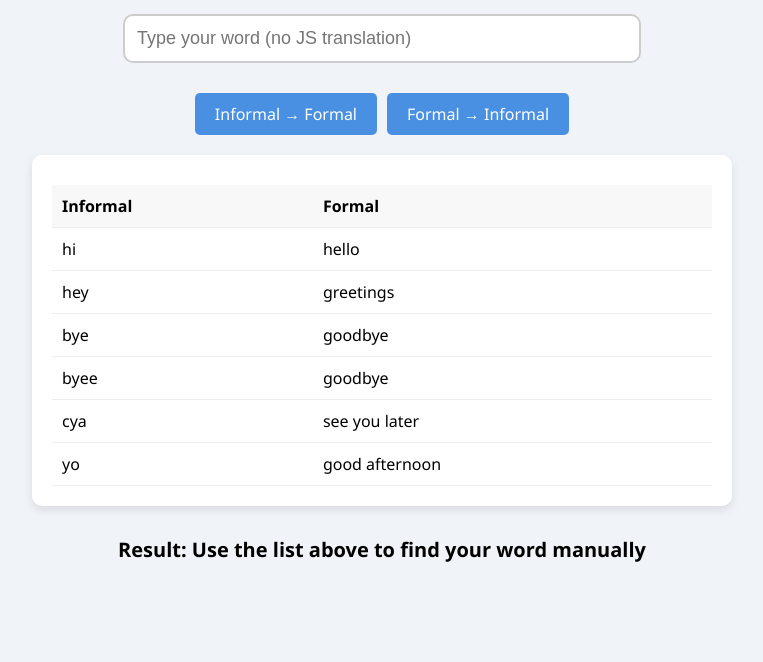
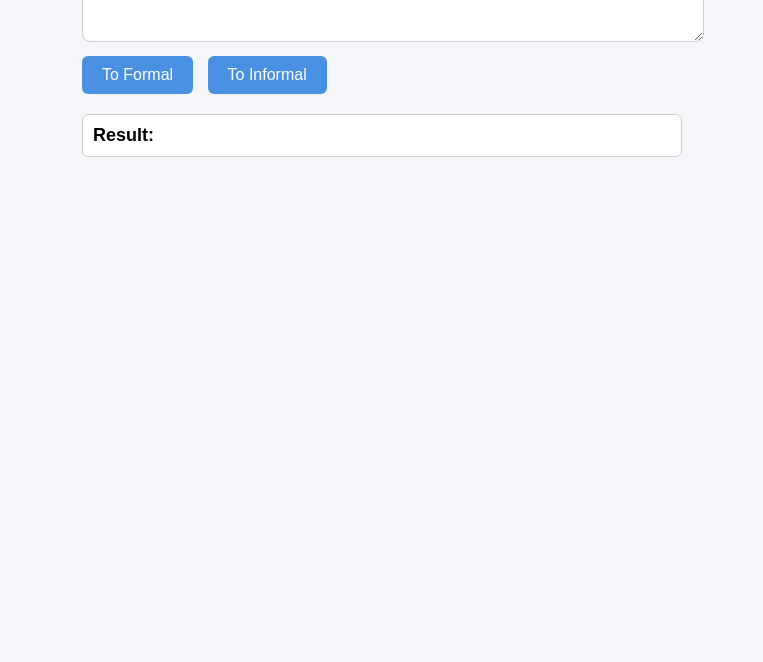
Before and after one commit to Xyy155/xyy155.sp.github.io, a plain HTML site: page index.html in a window 1280 px wide. Shown: the part 138-800 px from the top of the page, without its empty margins (258-1021 px from the left). Drawn offline with Linux system fonts and the light colour scheme.

Commit message:
Update index.html

```diff
--- a/index.html
+++ b/index.html
@@ -1,139 +1,118 @@
 <!DOCTYPE html>
 <html lang="en">
 <head>
-  <meta charset="UTF-8">
+  <meta charset="UTF-8" />
+  <meta name="viewport" content="width=device-width, initial-scale=1.0" />
   <title>IF-F Translator</title>
   <style>
     body {
-      font-family: 'Segoe UI', sans-serif;
-      background: #f0f4f8;
-      padding: 40px;
-      max-width: 700px;
+      font-family: Arial, sans-serif;
+      padding: 20px;
+      max-width: 600px;
       margin: auto;
+      background: #f4f6f9;
     }
 
     h1 {
       text-align: center;
-      font-size: 2.5em;
-      color: #333;
+      margin-bottom: 20px;
+      font-size: 2em;
     }
 
-    .input-area {
-      text-align: center;
-      margin: 30px 0;
+    textarea {
+      width: 100%;
+      height: 60px;
+      font-size: 16px;
+      padding: 10px;
+      border-radius: 8px;
+      border: 1px solid #ccc;
     }
 
-    input[type="text"] {
-      padding: 12px;
-      width: 70%;
-      font-size: 18px;
-      border-radius: 10px;
-      border: 2px solid #ccc;
+    button {
+      margin: 10px 10px 0 0;
+      padding: 10px 20px;
+      font-size: 16px;
+      background-color: #4a90e2;
+      color: white;
+      border: none;
+      border-radius: 6px;
+      cursor: pointer;
     }
 
-    .tabs {
-      display: flex;
-      justify-content: center;
-      margin-bottom: 20px;
+    button:hover {
+      background-color: #357ABD;
     }
 
-    .tab {
-      padding: 10px 20px;
-      margin: 0 5px;
-      background: #4a90e2;
-      color: white;
-      border-radius: 5px;
-      cursor: pointer;
-      transition: 0.3s;
-    }
-
-    .tab:hover {
-      background: #357ABD;
-    }
-
-    input[name="mode"] {
-      display: none;
-    }
-
-    .content {
-      display: none;
-      background: white;
-      padding: 20px;
-      border-radius: 10px;
-      box-shadow: 0 4px 10px rgba(0, 0, 0, 0.1);
-    }
-
-    #ifTof:checked ~ .contents #ifTofContent,
-    #fToif:checked ~ .contents #fToifContent {
-      display: block;
-    }
-
-    table {
-      width: 100%;
-      border-collapse: collapse;
-      margin-top: 10px;
-    }
-
-    th, td {
+    #output {
+      margin-top: 20px;
+      font-weight: bold;
+      white-space: pre-wrap;
+      font-size: 18px;
       padding: 10px;
-      text-align: left;
-      border-bottom: 1px solid #eee;
-    }
-
-    th {
-      background: #f8f8f8;
-    }
-
-    .result-label {
-      font-size: 20px;
-      font-weight: bold;
-      margin-top: 30px;
-      text-align: center;
+      border-radius: 6px;
+      background-color: #ffffff;
+      border: 1px solid #ccc;
     }
   </style>
 </head>
 <body>
+  <h1>IF-F Translator</h1>
+  <textarea id="inputText" placeholder="Type a greeting or 'list'"></textarea><br>
+  <button id="toFormalBtn">To Formal</button>
+  <button id="toInformalBtn">To Informal</button>
+  <div id="output">Result:</div>
 
-  <h1>IF-F Translator</h1>
+  <script>
+    const informalToFormal = {
+      "hi": "hello",
+      "hey": "greetings",
+      "bye": "goodbye",
+      "byee": "goodbye",
+      "cya": "see you later",
+      "yo": "good afternoon"
+    };
 
-  <div class="input-area">
-    <input type="text" placeholder="Type your word (no JS translation)">
-  </div>
+    const formalToInformal = {};
+    for (const key in informalToFormal) {
+      formalToInformal[informalToFormal[key]] = key;
+    }
 
-  <div class="tabs">
-    <label class="tab" for="ifTof">Informal → Formal</label>
-    <label class="tab" for="fToif">Formal → Informal</label>
-  </div>
+    function runTranslation(mode) {
+      const inputRaw = document.getElementById('inputText').value.trim().toLowerCase();
+      const output = document.getElementById('output');
 
-  <input type="radio" name="mode" id="ifTof" checked>
-  <input type="radio" name="mode" id="fToif">
+      if (inputRaw === '') {
+        output.textContent = "Result: Please enter a greeting or 'list'.";
+        return;
+      }
 
-  <div class="contents">
-    <div class="content" id="ifTofContent">
-      <table>
-        <tr><th>Informal</th><th>Formal</th></tr>
-        <tr><td>hi</td><td>hello</td></tr>
-        <tr><td>hey</td><td>greetings</td></tr>
-        <tr><td>bye</td><td>goodbye</td></tr>
-        <tr><td>byee</td><td>goodbye</td></tr>
-        <tr><td>cya</td><td>see you later</td></tr>
-        <tr><td>yo</td><td>good afternoon</td></tr>
-      </table>
-    </div>
+      if (inputRaw === 'list') {
+        let listText = 'Result:\n\nINFORMAL ↔ FORMAL\n\n';
+        for (const informal in informalToFormal) {
+          listText += informal + " ↔ " + informalToFormal[informal] + "\n";
+        }
+        output.textContent = listText;
+        return;
+      }
 
-    <div class="content" id="fToifContent">
-      <table>
-        <tr><th>Formal</th><th>Informal</th></tr>
-        <tr><td>hello</td><td>hi</td></tr>
-        <tr><td>greetings</td><td>hey</td></tr>
-        <tr><td>goodbye</td><td>bye / byee</td></tr>
-        <tr><td>see you later</td><td>cya</td></tr>
-        <tr><td>good afternoon</td><td>yo</td></tr>
-      </table>
-    </div>
-  </div>
+      const dictionary = mode === 'formal' ? informalToFormal : formalToInformal;
 
-  <div class="result-label">Result: Use the list above to find your word manually</div>
+      if (dictionary[inputRaw]) {
+        output.textContent = "Result: " + dictionary[inputRaw];
+      } else {
+        output.textContent = "Result: ERROR — Greeting not recognized!";
+      }
+    }
 
+    document.addEventListener('DOMContentLoaded', function () {
+      document.getElementById('toFormalBtn').addEventListener('click', function () {
+        runTranslation('formal');
+      });
+
+      document.getElementById('toInformalBtn').addEventListener('click', function () {
+        runTranslation('informal');
+      });
+    });
+  </script>
 </body>
 </html>
```
